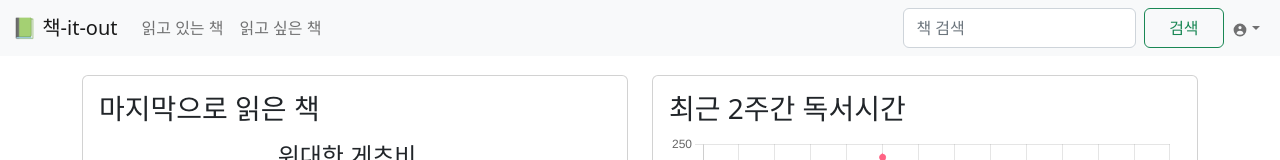
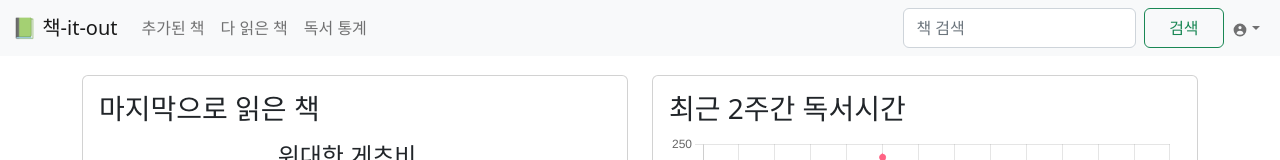
Before and after one commit to ms-microservice/booksitout, a React (Create React App) app in the folder frontend/: page / in a window 1280 px wide. Shown: the top 160 px of the page. Built offline with nearby package versions, Linux system fonts and the light colour scheme.

Commit message:
App.js : update routes

```diff
--- a/frontend/src/App.js
+++ b/frontend/src/App.js
@@ -22,8 +22,11 @@ function App() {
                 <Route path='/join' element={<></>} />
                 <Route path='/settings' element={<></>} />
 
-                <Route path='/book/reading' element={<></>} />
-                <Route path='/book/toread' element={<></>} />
+                <Route path='/book/:range' element={<></>} />
+                <Route path='/book/detail/:id' element={<></>} />
+                <Route path='/review' element={<></>} />
+                <Route path='/statistics' element={<></>} />
+                <Route path='/reading' element={<></>} />
 
                 <Route path='/search/:key' element={<></>} />
 
--- a/frontend/src/common/Topnav.js
+++ b/frontend/src/common/Topnav.js
@@ -42,8 +42,9 @@ const Topnav = () => {
 
                 <Navbar.Collapse id='responsive-navbar-nav'>
                     <Nav className='me-auto text-center'>
-                        <Nav.Link href='/book/reading'>읽고 있는 책</Nav.Link>
-                        <Nav.Link href='/book/toread'>읽고 싶은 책</Nav.Link>
+                        <Nav.Link href='/book/all'>추가된 책</Nav.Link>
+                        <Nav.Link href='/review'>다 읽은 책</Nav.Link>
+                        <Nav.Link href='/statistics'>독서 통계</Nav.Link>
                     </Nav>
 
                     <Nav className={`d-inline d-${expand}-none text-center`}>
```
